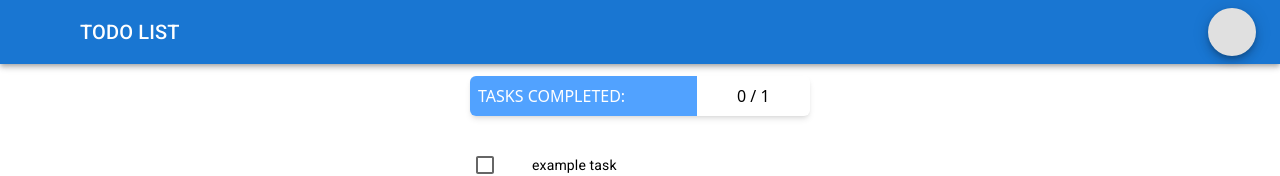
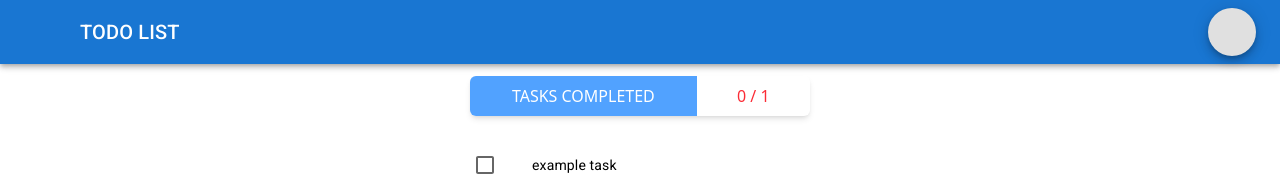
Before and after one commit to kostovJP/simple-todo-list, a React (Vite) app: page / in a window 1280 px wide. Shown: the top 176 px of the page. Built offline with nearby package versions, Linux system fonts and the light colour scheme; some icons are missing.

Commit message:
added alert on all tasks completed

```diff
--- a/src/components/todo-counter.jsx
+++ b/src/components/todo-counter.jsx
@@ -1,10 +1,33 @@
-export default function TodoCounter({currCount, totalCount}){
-    return (
-        <div className="border-none m-2 mt-3 w-85 p-0 justify-self-center
+import Alert from "@mui/material/Alert";
+
+export default function TodoCounter({ currCount, totalCount }) {
+  const allComplete = () => {
+    return currCount === totalCount;
+  };
+  return (
+    <>
+      <div
+        className="border-none m-2 mt-3 w-85 p-0 justify-self-center
             grid grid-cols-3 shadow-md rounded-md
-        ">
-            <p className="bg-blue-400 text-white col-span-2 p-2 rounded-l-md">TASKS COMPLETED:</p>
-            <span className={`text-center p-2`}>{currCount} / {totalCount}</span>
-        </div>
-    )
+        "
+      >
+        <p className="bg-blue-400 text-white col-span-2 p-2 rounded-l-md text-center">
+          TASKS COMPLETED
+        </p>
+        <span
+          className={`text-center p-2 ${
+            currCount === 0 ? "text-red-500" : "text-black"
+          } ${currCount === totalCount ? "text-green-500" : "text-black"}
+            }`}
+        >
+          {currCount} / {totalCount}
+        </span>
+      </div>
+      {allComplete() && (
+        <Alert severity="success" className="w-85 justify-self-center">
+          Congrats!! All tasks completed
+        </Alert>
+      )}
+    </>
+  );
 }
```
